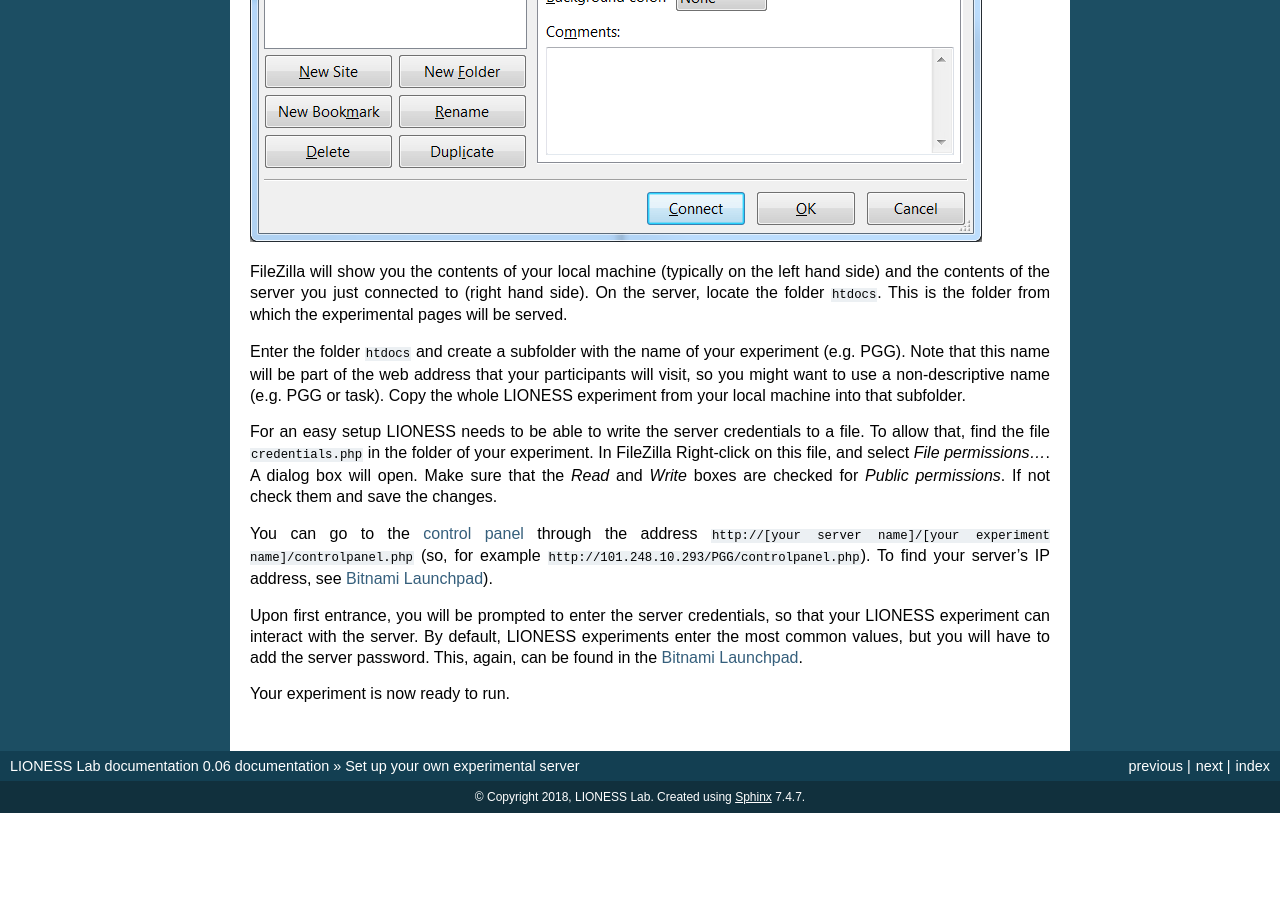
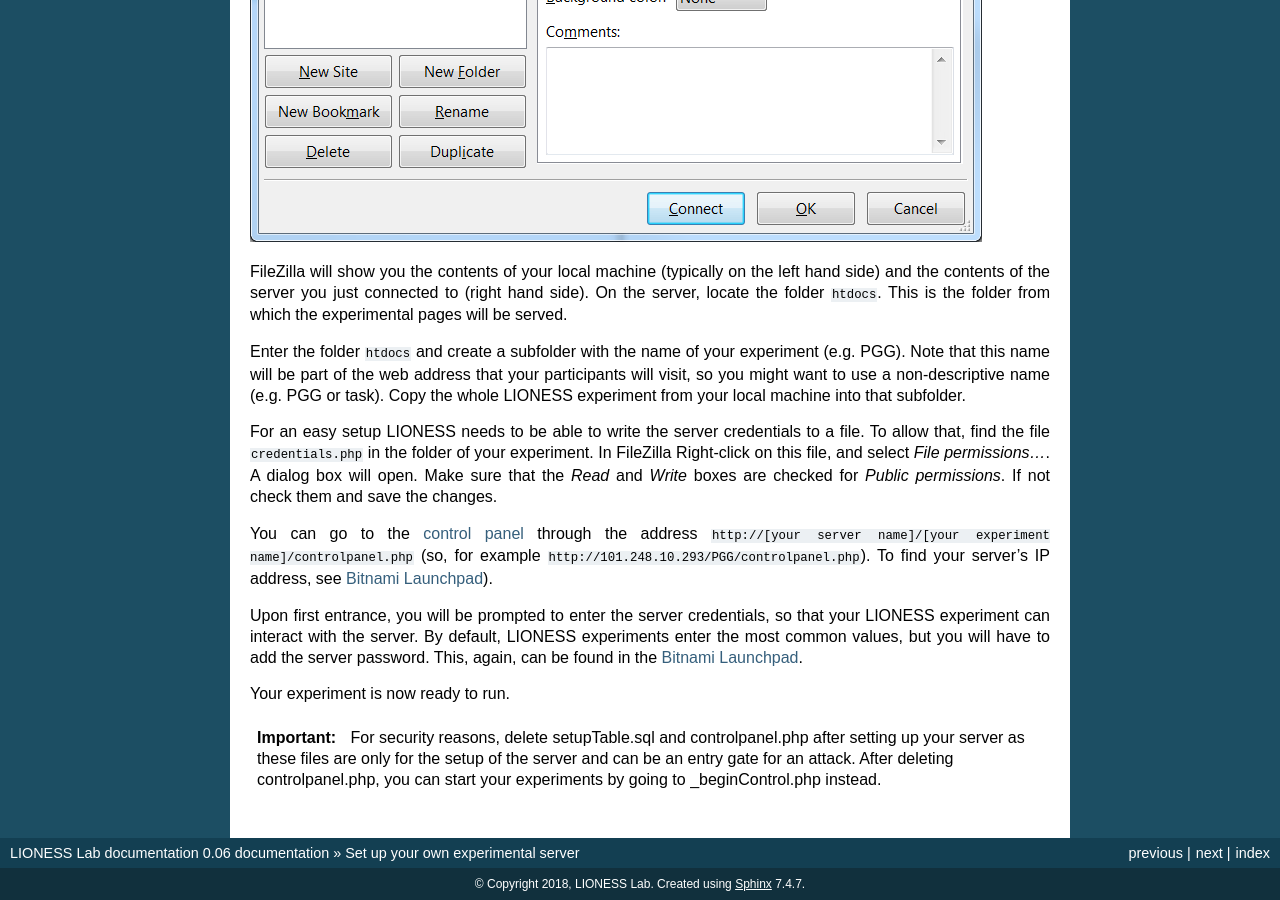
Before and after one commit to marcusgia2505/LIONESS_doc, a Sphinx documentation site: the page built from docs/0303_set_up.rst, in a window 1280 px wide and 900 px high, scrolled down 3114 px. Built offline with Sphinx 7.4.7, drawn with Linux system fonts in a browser that asks for light colours; before the commit the page ends 3927 px from its top, so only the background shows below that.

Commit message:
Update 0303_set_up.rst

```diff
--- a/docs/0303_set_up.rst
+++ b/docs/0303_set_up.rst
@@ -86,3 +86,5 @@ You can go to the :ref:`control panel <control_panel>` through the address ``htt
 Upon first entrance, you will be prompted to enter the server credentials, so that your LIONESS experiment can interact with the server. By default, LIONESS experiments enter the most common values, but you will have to add the server password. This, again, can be found in the :ref:`Bitnami Launchpad <bitnami_launchpad>`.
 
 Your experiment is now ready to run.
+
+.. important:: For security reasons, delete setupTable.sql and controlpanel.php after setting up your server as these files are only for the setup of the server and can be an entry gate for an attack. After deleting controlpanel.php, you can start your experiments by going to _beginControl.php instead.
```
